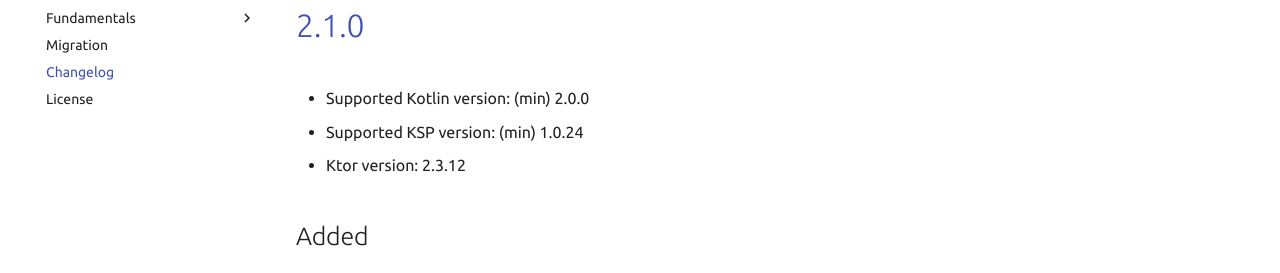
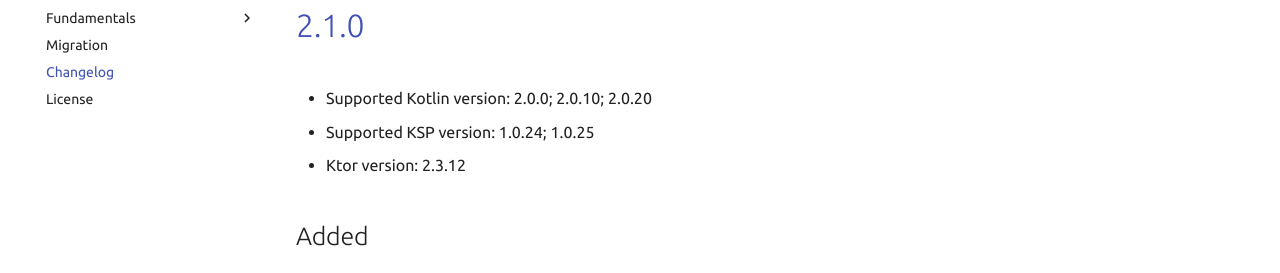
Before and after one commit to Foso/Ktorfit, an MkDocs documentation site: the page built from docs/CHANGELOG.md, in a window 1280 px wide and 900 px high. Shown: the part 335-608 px from the top of the window. Built offline with MkDocs 1.6.1 and Material for MkDocs 9.7.7, drawn with Linux system fonts in a browser that asks for light colours; comment, search, counter and statistics services are not loaded.

Commit message:
Update Ksp to 1.0.25

```diff
--- a/docs/CHANGELOG.md
+++ b/docs/CHANGELOG.md
@@ -9,8 +9,8 @@
 
 # [2.1.0]()
 
-* Supported Kotlin version: (min) 2.0.0
-* Supported KSP version: (min) 1.0.24
+* Supported Kotlin version: 2.0.0; 2.0.10; 2.0.20
+* Supported KSP version: 1.0.24; 1.0.25
 * Ktor version: 2.3.12
 
 ## Added
```
Also changed, not shown: 1 other file.
